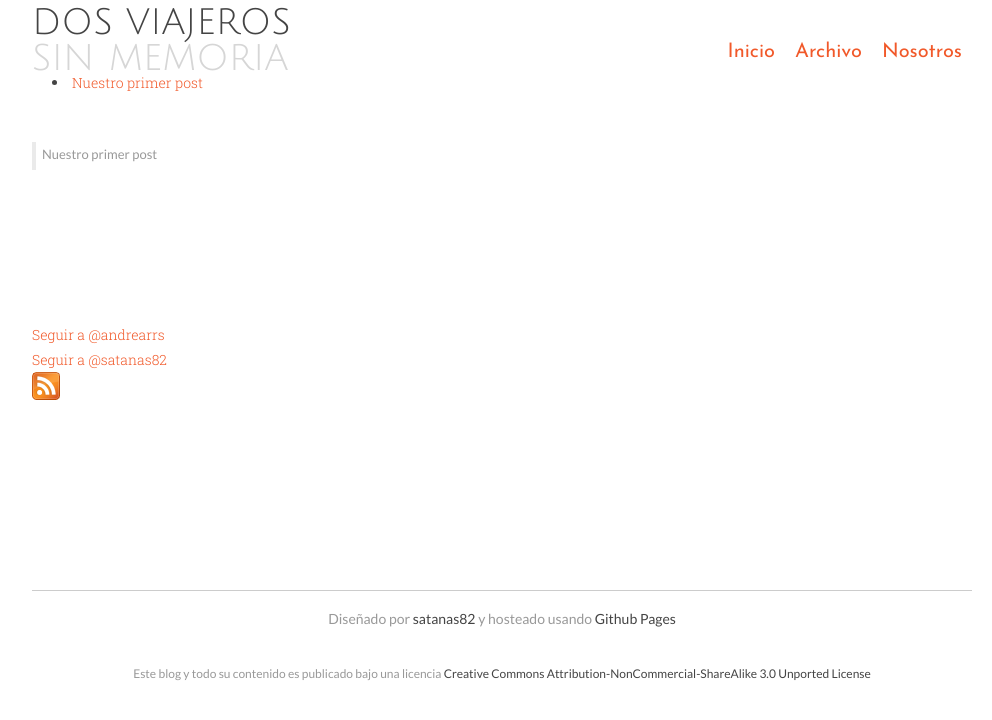
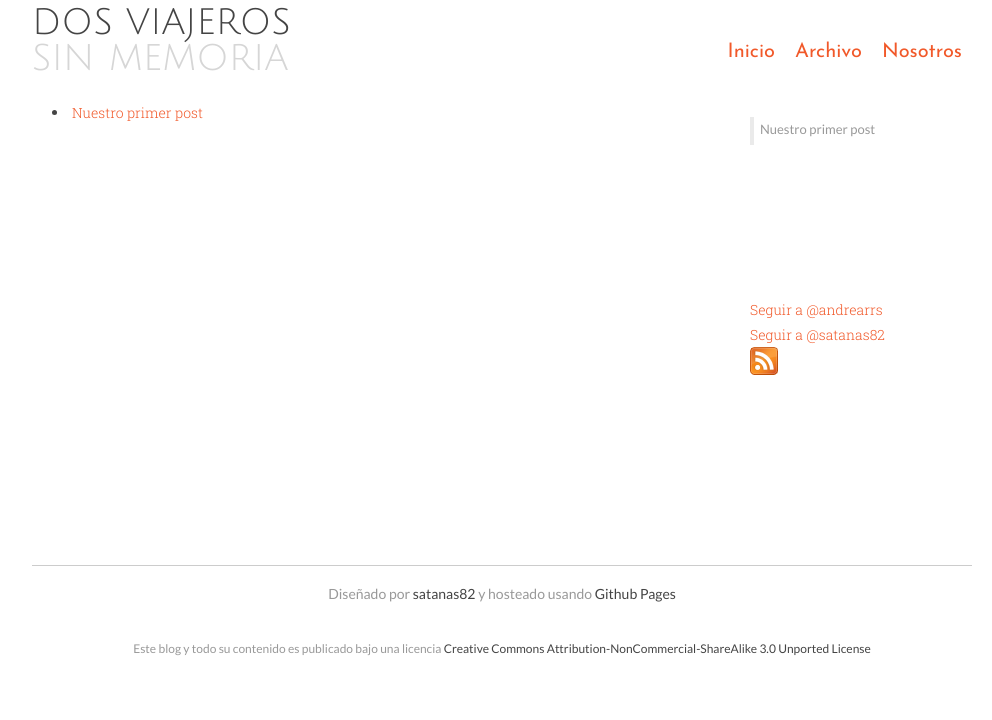
Before and after one commit to satanas/dosviajeros, a Jekyll site: the page built from index.html, in a window 1280 px wide. Shown: the top 720 px of the page, without its empty margins (138-1130 px from the left). Built offline with Jekyll 4.4.1, drawn with Linux system fonts in a browser that asks for light colours; Markdown is read by kramdown in place of the engine named in the settings; comment, search, counter and statistics services are not loaded.

Commit message:
Added style to content div

```diff
--- a/stylesheets/style.css
+++ b/stylesheets/style.css
@@ -69,7 +69,7 @@ header {
     color: #d6d6d6;
 }
 
-#post {
+#post, #content {
     float: left;
     width: 658px;
     padding-right: 60px;
```
